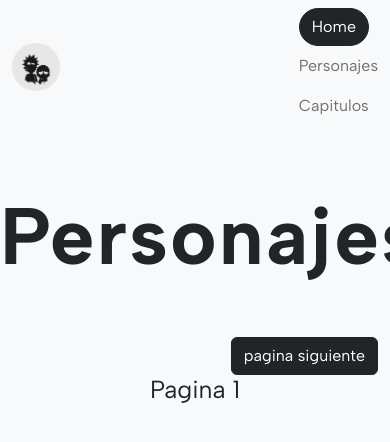
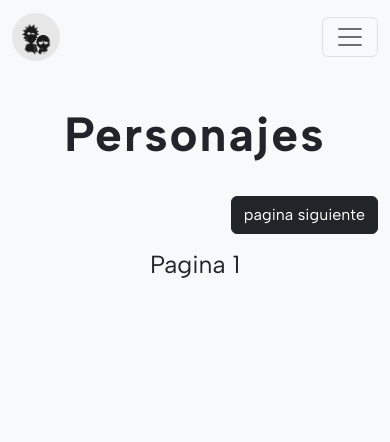
Before and after one commit to sebas-baltor/RickAndMortyBlog, a PHP site: page /personajes.php in a window 390 px wide; the page is wider, and only the part inside the window is pictured. Shown: the top 442 px of that part. Run offline with PHP 8.4, Linux system fonts and the light colour scheme; data that the repository does not hold is empty; some libraries are stand-ins or nearby versions.

Commit message:
haciendo la aplicacion responsive

```diff
--- a/personajes.php
+++ b/personajes.php
@@ -13,38 +13,45 @@
     if(isset($_GET['pageBack'])){// vamos por una pagina anterior
         $pageId = $_GET['pageBack']-=1;
     }
-        echo "<h1 class='text-center title'>Personajes</h1>";
+?>
+<h1 class='text-center title'>Personajes</h1>
+    <?php
     $data = $consumer->Get("https://rickandmortyapi.com/api/character/?page={$pageId}");
-
-        echo "<div class='container'>
+    ?>
+<div class='container'>
     <div class='row'>
-                <div class='col'>";
+        <div class='col'>
+        <?php
             if($pageId != 1){
                 echo "
                     <form  class='d-flex justify-conteent-between' action='personajes.php' method='GET'>
                         <button class='btn btn-dark' name='pageBack' value={$pageId} type='submit'>pagina anterior</button>
                     </form>";
             }
-                echo"</div>
-                <div class='col d-flex flex-row-reverse'>";
+        ?>
+        </div>
+        <div class='col d-flex flex-row-reverse'>
+        <?php
             if($pageId !=42){
                 echo"
                     <form  class='d-flex justify-conteent-between' action='personajes.php' method='GET'>
                         <button class='btn btn-dark' name='nextPage' value={$pageId} type='submit'>pagina siguiente</button>
                     </form>";
             }
-                echo "</div>
+        ?>
         </div>
-            ";
-        echo "<h2 class='mb-3 text-center'>Pagina {$pageId}</h2>
-        </div>";
-
-        echo "<div class='container d-flex flex-wrap mt-5 p-2 rounded'>";
+    </div>
+        <?php
+            echo "<h2 class='mb-3 mt-3 text-center'>Pagina {$pageId}</h2>";
+        ?>
+</div>
+<div class='container d-flex flex-wrap justify-content-center mt-5 p-2 rounded'>
+    <?php
         foreach($data->results as $character){
             $render->RenderCharacter($character);
         }
-        echo "</div>";
-        echo "
-        ";
-
+    ?>
+</div>
+<?php
  require("./src/partials/footer.php");
+ ?>
--- a/src/Helper/Render.php
+++ b/src/Helper/Render.php
@@ -18,11 +18,11 @@
         }
         function RenderChapter($episode,$characters){
             $consumer = new ApiConsumer;
-            echo '<article class="col rounded p-5 mt-5 shadow bg-secondary bg-opacity-10">';
+            echo '<article class="col rounded p-5 mt-5 shadow bg-secondary bg-opacity-10" style="min-width:300px">';
             echo "<h2>Capitulo #{$episode->id}</h2>";
                     echo "<h2 class='text-center mb-2'>\"{$episode->name}\"</h2>";
                     echo "<p class ='text-end'><b>{$episode->episode}</b> {$episode->air_date}</p>";
-                    echo "<div class='container d-flex flex-wrap justify-content-between p-0 mx-0'>";
+                    echo "<div class='container d-flex flex-wrap justify-content-center justify-content-sm-center p-0 mx-0'>";
                     foreach($characters as $character){
                         $res = $consumer->Get($character);
                         $this->RenderCharacter($res);
--- a/src/partials/head.php
+++ b/src/partials/head.php
@@ -18,7 +18,10 @@
                 <a href="https://rickandmortyapi.com/" class="navbar-brand" target="_blank">
                     <img class="nav-logo" src="src/public/img/logo.jpg" alt="api rick and morty">
                 </a>
-                <div>
+                <button class="navbar-toggler" type="button" data-bs-toggle="collapse" data-bs-target="#navbarSupportedContent" aria-controls="navbarSupportedContent" aria-expanded="false" aria-label="Toggle navigation">
+                    <span class="navbar-toggler-icon"></span>
+                </button>
+                <div class="collapse navbar-collapse" id="navbarSupportedContent">
                     <ul class="navbar-nav">
                         <li class="navbar-item"><a class="btn btn-dark rounded-pill" href="index.php">Home</a></li>
                         <li class="navbar-item"><a class="nav-link" href="personajes.php">Personajes</a></li>
--- a/src/public/css/main.css
+++ b/src/public/css/main.css
@@ -24,3 +24,8 @@
     backdrop-filter: blur( 4px );
     -webkit-backdrop-filter: blur( 4px );
 }
+@media screen and (max-width:500px) {
+    .title{
+        font-size: 3rem;
+    }
+}
```
Also changed, not shown: capitulos.php (+21 -15 lines), index.php (+6 -7 lines). Lines whose indentation alone changed are shown as unchanged.
